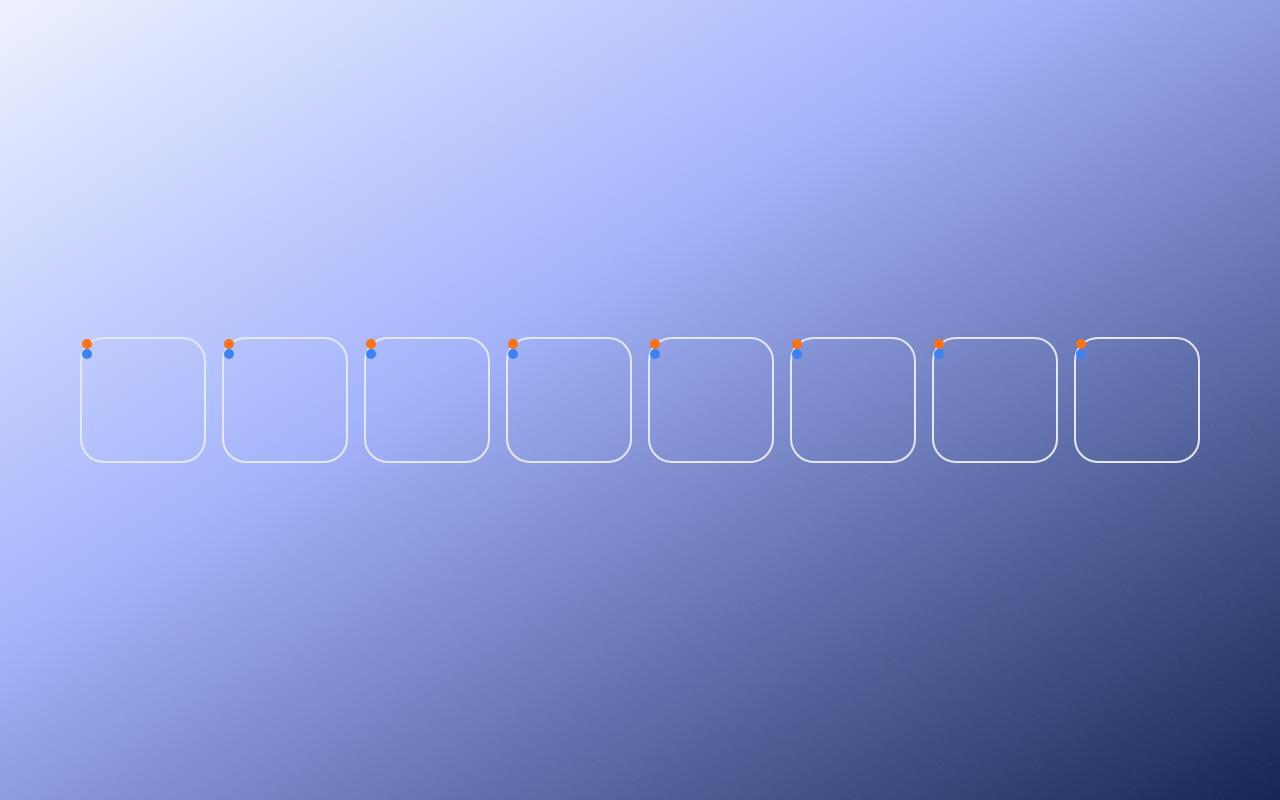
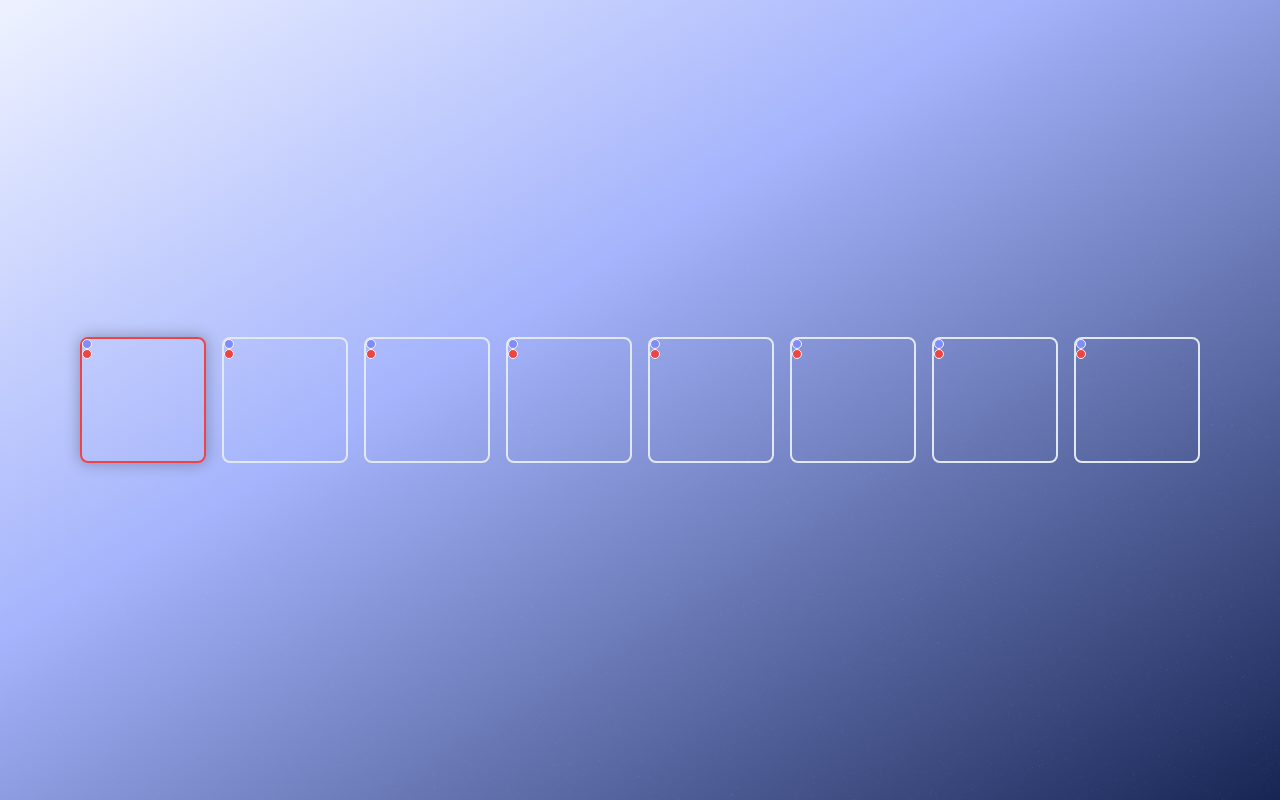
Before and after one commit to dggrunzweig/Bassline, a React (Vite) app: page / in a window 1280 px wide. Built offline with nearby package versions, Linux system fonts and the light colour scheme.

Commit message:
Step Sequencing, colors editing

```diff
--- a/src/2DButton.tsx
+++ b/src/2DButton.tsx
@@ -8,6 +8,7 @@ interface props {
   XDragSecondary: (x: number, step_index: number) => void;
   YDragSecondary: (y: number, step_index: number) => void;
   step_index: number;
+  selected_index: number;
 }
 
 const clamp = (x: number, min_x: number, max_x: number) => {
@@ -21,16 +22,21 @@ const TwoDButton = (props: props) => {
   const [click_started, setClickStarted] = useState(false);
 
   let button_outline = "border-slate-200";
+  if (props.step_index == props.selected_index)
+    button_outline =
+      "border-red-500 shadow-ered-500 shadow-[0_0_15px_0px_rgba(0,0,0,0.3)]";
+
+  let button_bg = " bg-transparent";
   if (toggled) {
-    button_outline =
-      "border-red-500 shadow-red-500 shadow-[0_0_15px_0px_rgba(0,0,0,0.3)]";
+    button_bg = " bg-amber-500/70";
   }
   const toggle_button = (
     <>
       <div
         className={
-          "w-full border-2 bg-transparent h-auto aspect-square rounded-3xl " +
-          button_outline
+          "w-full border-2 h-auto aspect-square rounded-lg " +
+          button_outline +
+          button_bg
         }
         // onClick={() => {}}
         onMouseDown={() => {
@@ -73,7 +79,7 @@ const TwoDButton = (props: props) => {
             props.YDragPrimary(1 - y, props.step_index);
           }}
         >
-          <div className="w-1/12 h-auto aspect-square rounded-full bg-orange-500"></div>
+          <div className="w-1/12 h-auto aspect-square rounded-full bg-indigo-400 border border-slate-100"></div>
         </Draggable>
         <Draggable
           onDrag={(e: DraggableEvent, data: DraggableData) => {
@@ -85,7 +91,7 @@ const TwoDButton = (props: props) => {
             props.YDragSecondary(1 - y, props.step_index);
           }}
         >
-          <div className="w-1/12 h-auto aspect-square rounded-full bg-blue-500"></div>
+          <div className="w-1/12 h-auto aspect-square rounded-full bg-red-500  border border-slate-100"></div>
         </Draggable>
       </div>
     </>
--- a/src/App.tsx
+++ b/src/App.tsx
@@ -110,6 +110,7 @@ const App = () => {
                   XDragSecondary={xDragSecondary}
                   YDragSecondary={yDragSecondary}
                   step_index={i}
+                  selected_index={current_step}
                 />
               );
             })}
```
